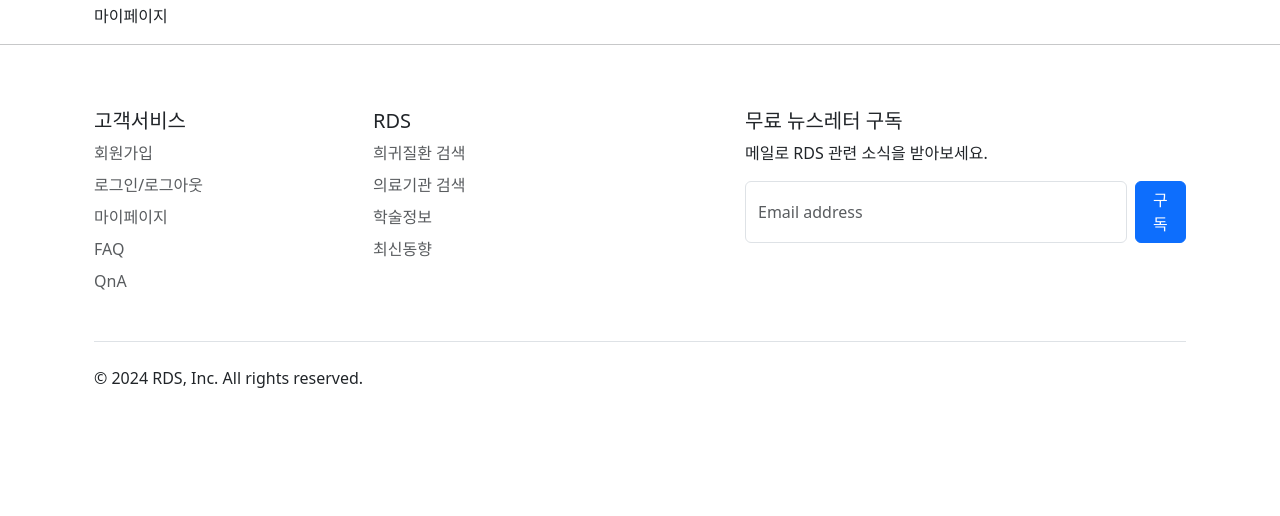
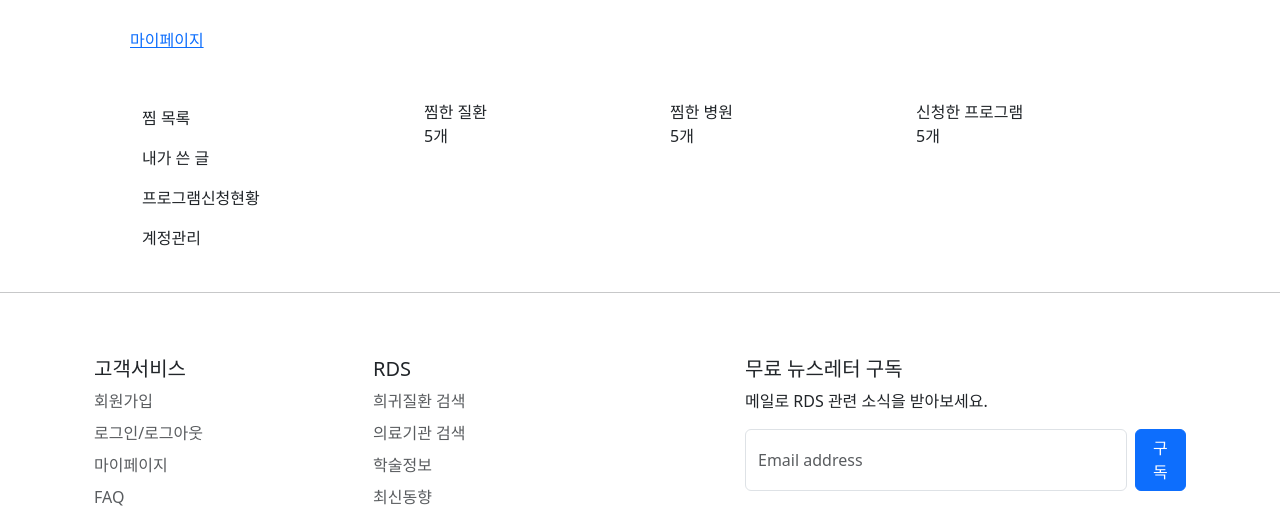
Before and after one commit to kdj0712/teamKim1, a FastAPI app: template templates/user/user_mypage.html in a window 1280 px wide. Shown: the part 367-883 px from the top of the page. Before the commit the page ends 755 px from the top, so only its background shows below. Run offline with FastAPI, Linux system fonts and the light colour scheme; the template is opened without the code that fills it, so the values that code supplies are empty.

Commit message:
manag, mypage, main modify

```diff
--- a/templates/mainpage.html
+++ b/templates/mainpage.html
@@ -13,7 +13,7 @@
 
     <header class="container">
 
-        {% block nav_container %}
+
 
         <div class="container">
             <header class="d-flex flex-wrap justify-content-center py-3 mb-4 border-bottom">
@@ -42,22 +42,22 @@
                                             뉴스</a>
                                     </li>
                                     <li class=" th2_in dropdown-item">
-                                        <!-- 전체 메뉴 2레벨 -->
+
                                         <a href="#희귀질환지정신청" target="_self" title="">
                                             법, 시행령, 시행규칙</a>
                                     </li>
                                     <li class=" th2_in dropdown-item">
-                                        <!-- 전체 메뉴 2레벨 -->
+
                                         <a href="#희귀질환지정신청" target="_self" title="">
                                             고시, 지침</a>
                                     </li>
                                     <li class=" th2_in dropdown-item">
-                                        <!-- 전체 메뉴 2레벨 -->
+
                                         <a href="#희귀질환지정신청" target="_self" title="">
                                             민원서식</a>
                                     </li>
                                     <li class=" th2_in dropdown-item">
-                                        <!-- 전체 메뉴 2레벨 -->
+
                                         <a href="#희귀질환지정신청" target="_self" title="">
                                             관련사이트</a>
                                     </li>
@@ -69,12 +69,12 @@
                                             희귀질환정보검색</a>
                                     </li>
                                     <li class=" th2_in dropdown-item">
-                                        <!-- 전체 메뉴 2레벨 -->
+
                                         <a href="/search/search_institution" target="_self" title="">
                                             의료기관검색</a>
                                     </li>
                                     <li class=" th2_in dropdown-item">
-                                        <!-- 전체 메뉴 2레벨 -->
+
                                         <a href="/info/info_academicinfo" target="_self" title="">
                                             학술정보</a>
                                     </li>
@@ -86,7 +86,7 @@
                                             커뮤니티</a>
                                     </li>
                                     <li class=" th2_in dropdown-item">
-                                        <!-- 전체 메뉴 2레벨 -->
+
                                         <a href="/empo/empo_program" target="_self" title="">
                                             프로그램</a>
                                     </li>
@@ -98,7 +98,7 @@
                                             공지사항</a>
                                     </li>
                                     <li class=" th2_in dropdown-item">
-                                        <!-- 전체 메뉴 2레벨 -->
+
                                         <a href="/other/other_QnA" target="_self" title="">
                                             QnA</a>
                                     </li>
@@ -110,34 +110,34 @@
                                             회원관리</a>
                                     </li>
                                     <li class=" th2_in dropdown-item">
-                                        <!-- 전체 메뉴 2레벨 -->
+
                                         <a href="/manag" target="_self" title="">
                                             커뮤니티관리</a>
                                     </li>
                                     <li class=" th2_in dropdown-item">
-                                        <!-- 전체 메뉴 2레벨 -->
+
                                         <a href="/manag" target="_self" title="">
                                             프로그램서비스관리</a>
                                     </li>
                                     <li class=" th2_in dropdown-item">
-                                        <!-- 전체 메뉴 2레벨 -->
+
                                         <a href="/manag/manag_qna" target="_self" title="">
-                                            1:1 문의 관리</a>
+                                            QnA관리</a>
                                     </li>
                                     <li class=" th2_in dropdown-item">
-                                        <!-- 전체 메뉴 2레벨 -->
+
                                         <a href="/manag" target="_self" title="">
-                                            학술정보 관리</a>
+                                            학술정보관리</a>
                                     </li>
                                     <li class=" th2_in dropdown-item">
-                                        <!-- 전체 메뉴 2레벨 -->
+
                                         <a href="/manag" target="_self" title="">
-                                            최신마당 관리</a>
+                                            최신마당관리</a>
                                     </li>
                                     <li class=" th2_in dropdown-item">
-                                        <!-- 전체 메뉴 2레벨 -->
+
                                         <a href="/manag" target="_self" title="">
-                                            공지사항 관리</a>
+                                            공지사항관리</a>
                                     </li>
                                 </ul>
                             </nav>
@@ -151,7 +151,7 @@
 
 
 
-        {% endblock %}
+
 
     </header>
 
@@ -193,7 +193,7 @@
 
     <footer class="container">
 
-        {% block footer_container %}
+
 
         <div class="container">
             <footer class="py-5">
@@ -260,7 +260,7 @@
             </footer>
         </div>
 
-        {% endblock %}
+
 
     </footer>
 </body>
--- a/templates/manag/manag_main.html
+++ b/templates/manag/manag_main.html
@@ -1,4 +1,4 @@
-{% extends "manag_template.html"%}
+{% extends "manag/manag_template.html"%}
 {% block title%}
 RDS: 관리자마당
 {% endblock title%}
--- a/templates/user/user_mypage.html
+++ b/templates/user/user_mypage.html
@@ -2,9 +2,101 @@
 
 {% block main_container %}
 
-<div class="container">
-    <p>마이페이지</p>
+<body>
+    <div class="m-5 justify-content-start"><a href="/user/user_mypage">마이페이지</a></div>
+    <div class="row ms-5">
+        <ul class="col-3 list-unstyled ps-0">
 
-</div>
+            <li class="mb-1">
+                <button class="btn btn-toggle d-inline-flex align-items-center rounded border-0 collapsed"
+                    data-bs-toggle="collapse" data-bs-target="#like-collapse" aria-expanded="false">
+                    찜 목록
+                </button>
+                <div class="collapse" id="like-collapse" >
+                    <ul class="btn-toggle-nav list-unstyled fw-normal pb-1 small">
+                        <li><a href="/user/user_mypage"
+                                class="link-body-emphasis d-inline-flex text-decoration-none rounded ms-3">희귀질환검색내용</a></li>
+                        <li><a href="/user/user_mypage"
+                            class="link-body-emphasis d-inline-flex text-decoration-none rounded ms-3">병원</a></li>
+                    </ul>
+                </div>
+            </li>
+
+            <li class="mb-1">
+                <button class="btn btn-toggle d-inline-flex align-items-center rounded border-0 collapsed"
+                    data-bs-toggle="collapse" data-bs-target="#post-collapse" aria-expanded="false">
+                    내가 쓴 글
+                </button>
+                <div class="collapse" id="post-collapse">
+                    <ul class="btn-toggle-nav list-unstyled fw-normal pb-1 small">
+                        <li><a href="/user/user_mypage"
+                                class="link-body-emphasis d-inline-flex text-decoration-none rounded ms-3">병원후기</a>
+                        </li>
+                        <li><a href="/user/user_mypage"
+                                class="link-body-emphasis d-inline-flex text-decoration-none rounded ms-3">커뮤니티</a>
+                        </li>
+                        <li><a href="/user/user_mypage"
+                            class="link-body-emphasis d-inline-flex text-decoration-none rounded ms-3">QnA</a>
+                    </li>
+                    </ul>
+                </div>
+            </li>
+            <li class="mb-1">
+                <button class="btn btn-toggle d-inline-flex align-items-center rounded border-0 collapsed"
+                    data-bs-toggle="collapse" data-bs-target="#program-collapse" aria-expanded="false">
+                    프로그램신청현황
+                </button>
+                <div class="collapse" id="program-collapse">
+                    <ul class="btn-toggle-nav list-unstyled fw-normal pb-1 small">
+                        <li><a href="/user/user_mypage" class="link-body-emphasis d-inline-flex text-decoration-none rounded ms-3">신청내역조회</a>
+                        </li>
+                    </ul>
+                </div>
+            </li>
+            <li class="mb-1">
+                <button class="btn btn-toggle d-inline-flex align-items-center rounded border-0 collapsed"
+                    data-bs-toggle="collapse" data-bs-target="#account-collapse" aria-expanded="false">
+                    계정관리
+                </button>
+                <div class="collapse" id="account-collapse">
+                    <ul class="btn-toggle-nav list-unstyled fw-normal pb-1 small">
+                        <li><a href="/user/user_mypage" class="link-body-emphasis d-inline-flex text-decoration-none rounded ms-3">계정정보 조회 및 삭제</a>
+                        </li>
+
+                    </ul>
+                </div>
+            </li>
+
+        </ul>
+        <main class="col-9 container ">
+            {% block user_main %}
+            <div class="container row">
+                <div class="row">
+
+                    <div class="col-4">
+                        <div>찜한 질환</div>
+                        <div><span>5</span><span>개</span></div>
+                    </div>
+                    <div class="col-4">
+                        <div>찜한 병원</div>
+                        <div><span>5</span><span>개</span></div>
+                    </div>
+                    <div class="col-4">
+                        <div>신청한 프로그램</div>
+                        <div><span>5</span><span>개</span></div>
+                    </div>
+                </div>
+            </div>
+
+            {% endblock user_main %}
+        </main>
+    </div>
+
+
+
+
+
+</body>
+
 
 {% endblock %}
```
Also changed, not shown: route/manag.py (+31 -28 lines), templates/user/user_mypage_post.html (added, +27 -0 lines).
